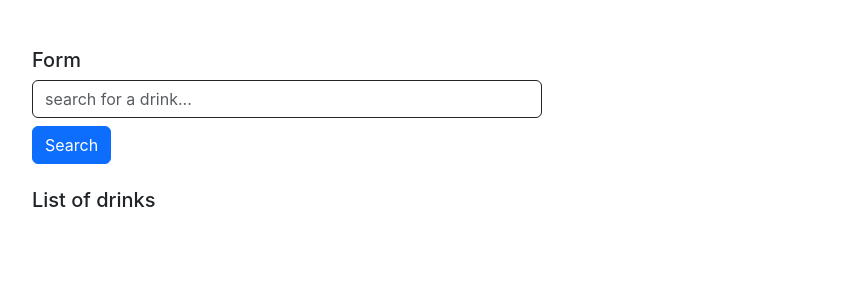
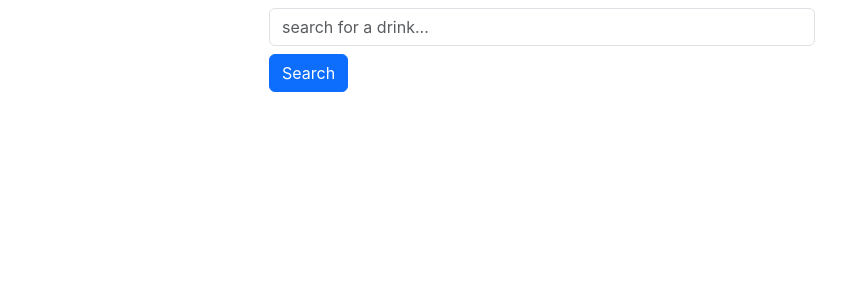
Before and after one commit to RayyanX95/react-playground, a React (Create React App) app: page / in a window 1280 px wide. Shown: the top 300 px of the page, without its empty margins (98-944 px from the left). Built offline with nearby package versions, Linux system fonts and the light colour scheme.

Commit message:
match the code with the code of the book

```diff
--- a/src/apis/drink-search.api.js
+++ b/src/apis/drink-search.api.js
@@ -1,11 +1,10 @@
-const drinkSearchApi = async (drinkQuery) => {
+const fetchDrinks = async (drinkQuery) => {
   const response = await fetch(
     `https://www.thecocktaildb.com/api/json/v1/1/search.php?s=${drinkQuery}`
   );
 
   const data = await response.json();
-
-  return data;
+  return data.drinks;
 };
 
-export default drinkSearchApi;
+export default fetchDrinks;
--- a/src/drink-search/drink-search.jsx
+++ b/src/drink-search/drink-search.jsx
@@ -11,8 +11,8 @@ const DrinkSearch = () => {
     if (drinkQuery) {
       try {
         const data = await drinkSearchApi(drinkQuery);
-        console.log("data", data);
-        setDrinks(data.drinks);
+
+        setDrinks(data);
       } catch (error) {
         setError(error);
       }
@@ -21,7 +21,7 @@ const DrinkSearch = () => {
     setDrinkQuery("");
   };
 
-  const renderDrinkResults = () => {
+  const drinkResults = () => {
     const ingredientList = (drink) => {
       const ingredients = [];
       const maxIngredients = 15;
@@ -34,7 +34,7 @@ const DrinkSearch = () => {
       return ingredients;
     };
 
-    return drinks?.map((drink) => {
+    return drinks.map((drink) => {
       return (
         <div
           key={drink.idDrink}
@@ -65,11 +65,10 @@ const DrinkSearch = () => {
   };
 
   return (
-    <div className="container p-5">
-      <h5>Form</h5>
-      <form className="form-group pb-4" onSubmit={handleDrinkQuery}>
+    <div className="container">
+      <form className="form-group m-auto w-50 pt-2" onSubmit={handleDrinkQuery}>
         <input
-          className="form-control border-dark w-50"
+          className="form-control"
           placeholder="search for a drink..."
           type="search"
           value={drinkQuery}
@@ -79,11 +78,7 @@ const DrinkSearch = () => {
           Search
         </button>
       </form>
-
-      <h5>List of drinks</h5>
-      {drinks.length > 0 && (
-        <div className="d-flex flex-wrap">{renderDrinkResults()}</div>
-      )}
+      {drinks && <div className="d-flex flex-wrap">{drinkResults()}</div>}
       {!drinks && <h5 className="text-center mt-5">🍹 No drinks found 🍹</h5>}
       {error && <h5 className="text-center mt-5">🛑 Service unavailable 🛑</h5>}
     </div>
--- a/src/mocks/handler.mock.js
+++ b/src/mocks/handler.mock.js
@@ -6,7 +6,8 @@ export const handlers = [
     (req, res, ctx) => {
       return res(
         ctx.status(200),
-        ctx.json([
+        ctx.json({
+          drinks: [
             {
               idDrink: 1,
               strDrinkThumb: "./images/thumbs-down.svg",
@@ -14,7 +15,8 @@ export const handlers = [
               strInstructions: "test instructions",
               strIngredient1: "test ingredient",
             },
-        ])
+          ],
+        })
       );
     }
   ),
```
Also changed, not shown: 1 other file (tests, documents, lock files or other folders). Lines whose indentation alone changed are shown as unchanged.
